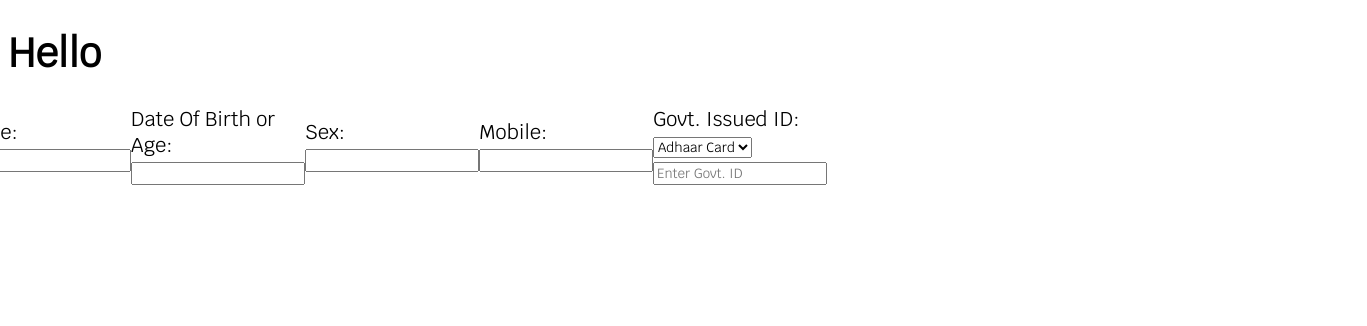
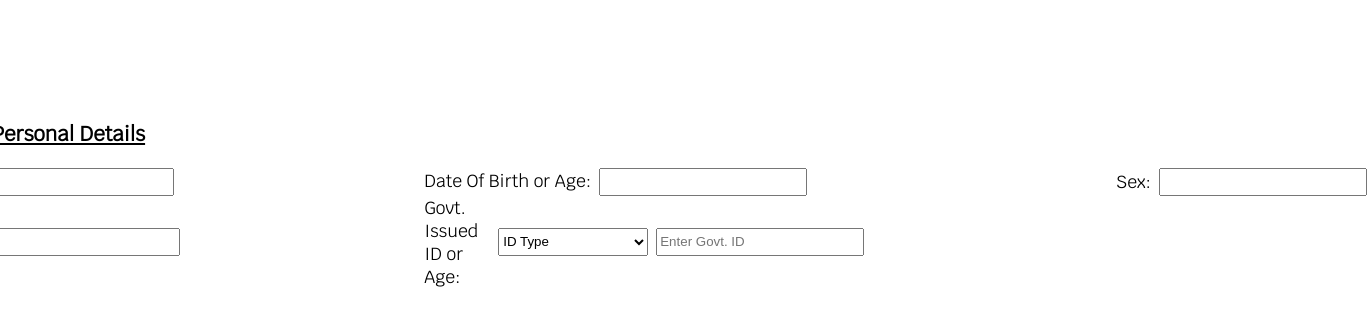
Before and after one commit to Somavik99/HForm-UI, a React (Vite) app: page / in a window 1280 px wide. Shown: the top 326 px of the page, 1367 px wide, since content can reach past the window. Built offline with nearby package versions, Linux system fonts and the light colour scheme; a web font is replaced by a local one.

Commit message:
Personal Details Updated

```diff
--- a/src/App.jsx
+++ b/src/App.jsx
@@ -7,7 +7,7 @@ function App() {
 
   return (
     <>
-      <div>
+      <div className='App'>
       <h1>Hello</h1>
       <Forms/>
       </div>
--- a/src/Components/Forms/Forms.jsx
+++ b/src/Components/Forms/Forms.jsx
@@ -1,12 +1,12 @@
-import PersonalDetails from "./PersonalDetails/PersonalDetails"
-
+import PersonalDetails from "./PersonalDetails/PersonalDetails";
+import "./Forms.css";
 
 const Forms = () => {
   return (
-    <div>
-      <PersonalDetails/>
+    <div className="FormContainer">
+      <PersonalDetails />
     </div>
-  )
-}
+  );
+};
 
-export default Forms
+export default Forms;
--- a/src/Components/Forms/PersonalDetails/GvtIssueId/GovtIssueId.jsx
+++ b/src/Components/Forms/PersonalDetails/GvtIssueId/GovtIssueId.jsx
@@ -2,8 +2,9 @@ import "./GovtIssuedId.css"
 
 const GovtIssueId = () => {
   return (
-    <div>
-      <select placeholder="ID Type">
+    <div className="GovtContainer">
+      <select   style={{width:"150px", height:"28px", marginLeft:"20px"}}>
+        <option value="" disabled  selected>ID Type</option>
         <option value="Adhaar" itemType="Adhaar">
           Adhaar Card
         </option>
@@ -11,7 +12,7 @@ const GovtIssueId = () => {
           Pan Card
         </option>
       </select>
-      <input type="text" placeholder="Enter Govt. ID" />
+      <input type="text" placeholder="Enter Govt. ID" style={{width:"200px", height:"22px",margin:"8px"}} />
     </div>
   );
 };
--- a/src/Components/Forms/PersonalDetails/GvtIssueId/GovtIssuedId.css
+++ b/src/Components/Forms/PersonalDetails/GvtIssueId/GovtIssuedId.css
@@ -0,0 +1,6 @@
+.GovtContainer{
+    display: flex;
+    justify-content: center;
+    align-items: center;
+
+}
--- a/src/Components/Forms/PersonalDetails/PersonalDetails.css
+++ b/src/Components/Forms/PersonalDetails/PersonalDetails.css
@@ -1,6 +1,25 @@
-.PersonalDetails{
+.PersonalContainer{
+display: grid;
+justify-content: center;
+align-items: center;
+}
+
+.container{
+    margin-left: -37em;
     display: flex;
     justify-content: center;
     align-items: center;
-flex-direction: row;
 }
+
+.PersonalDetails{
+    display: grid;
+    justify-content: center;
+    align-items: center;
+    margin-left: 50%;
+    column-gap: 50%;
+grid-template-columns: repeat(3,1fr);
+}
+
+.Govt{
+    display: flex;
+}
--- a/src/Components/Forms/PersonalDetails/PersonalDetails.jsx
+++ b/src/Components/Forms/PersonalDetails/PersonalDetails.jsx
@@ -1,28 +1,61 @@
 import GovtIssueId from "./GvtIssueId/GovtIssueId";
-import "./PersonalDetails.css"
+import "./PersonalDetails.css";
 const PersonalDetails = () => {
   return (
+    <div className="PersonalContainer">
       <div>
+        <div className="container" style={{ textDecorationLine: "underline" }}>
+          <h3>Personal Details</h3>
+        </div>
         <div className="PersonalDetails">
-      <div >
+          <div>
             <span>Name:</span>
-        <input type="text" />
+            <input
+              type="text"
+              name="name"
+              style={{ marginLeft: "8px", width: "200px", height: "22px" }}
+            />
           </div>
           <div>
             <span>Date Of Birth or Age:</span>
-        <input type="text" />
+            <input
+              type="text"
+              name="DobA"
+              style={{ marginLeft: "8px", width: "200px", height: "22px" }}
+            />
           </div>
-      <div>
+          <div
+            style={{
+              display: "flex",
+              justifyContent: "center",
+              alignItems: "center",
+            }}
+          >
             <span>Sex:</span>
-        <input type="text" />
+            <input
+              type="text"
+              name="sex"
+              style={{ marginLeft: "8px", width: "200px", height: "22px" }}
+            />
           </div>
-      <div>
+          <div
+            style={{
+              display: "flex",
+              justifyContent: "center",
+              alignItems: "center",
+            }}
+          >
             <span>Mobile:</span>
-        <input type="text" />
+            <input
+              type="text"
+              name="mobile"
+              style={{ marginLeft: "8px", width: "200px", height: "22px" }}
+            />
           </div>
-      <div>
-        <span>Govt. Issued ID:</span>
-        <GovtIssueId/>
+          <div className="Govt">
+            <span>Govt. Issued ID or Age:</span>
+            <GovtIssueId />
+          </div>
         </div>
       </div>
     </div>
--- a/src/index.css
+++ b/src/index.css
@@ -1,13 +1,12 @@
 @import url("https://fonts.googleapis.com/css2?family=Aboreto&family=Comfortaa&family=Delicious+Handrawn&family=Krub&family=Poppins:wght@300&family=Varela+Round&display=swap");
-* {
+
+body {
   font-family: "Krub", sans-serif;
-}
-body {
-  font-family: -apple-system, BlinkMacSystemFont, "Segoe UI", Roboto, Oxygen,
-    Ubuntu, Cantarell, "Open Sans", "Helvetica Neue", sans-serif;
-  font-size: 20px;
+  font-size: 17.5px;
   width: 60%;
-
+ display: flex;
+ justify-content: center;
+ align-items: center;
 }
 
 .errorMsg {
@@ -31,11 +30,10 @@ body {
   margin-bottom: 5px;
 }
 
-.form-control input[type="text"],
-.form-control input[type="password"] {
+/* .form-control input {
   width: 40%;
   padding: 5px;
-}
+} */
 
 button {
   max-width: 150px;
```
Lines whose indentation alone changed are shown as unchanged.
